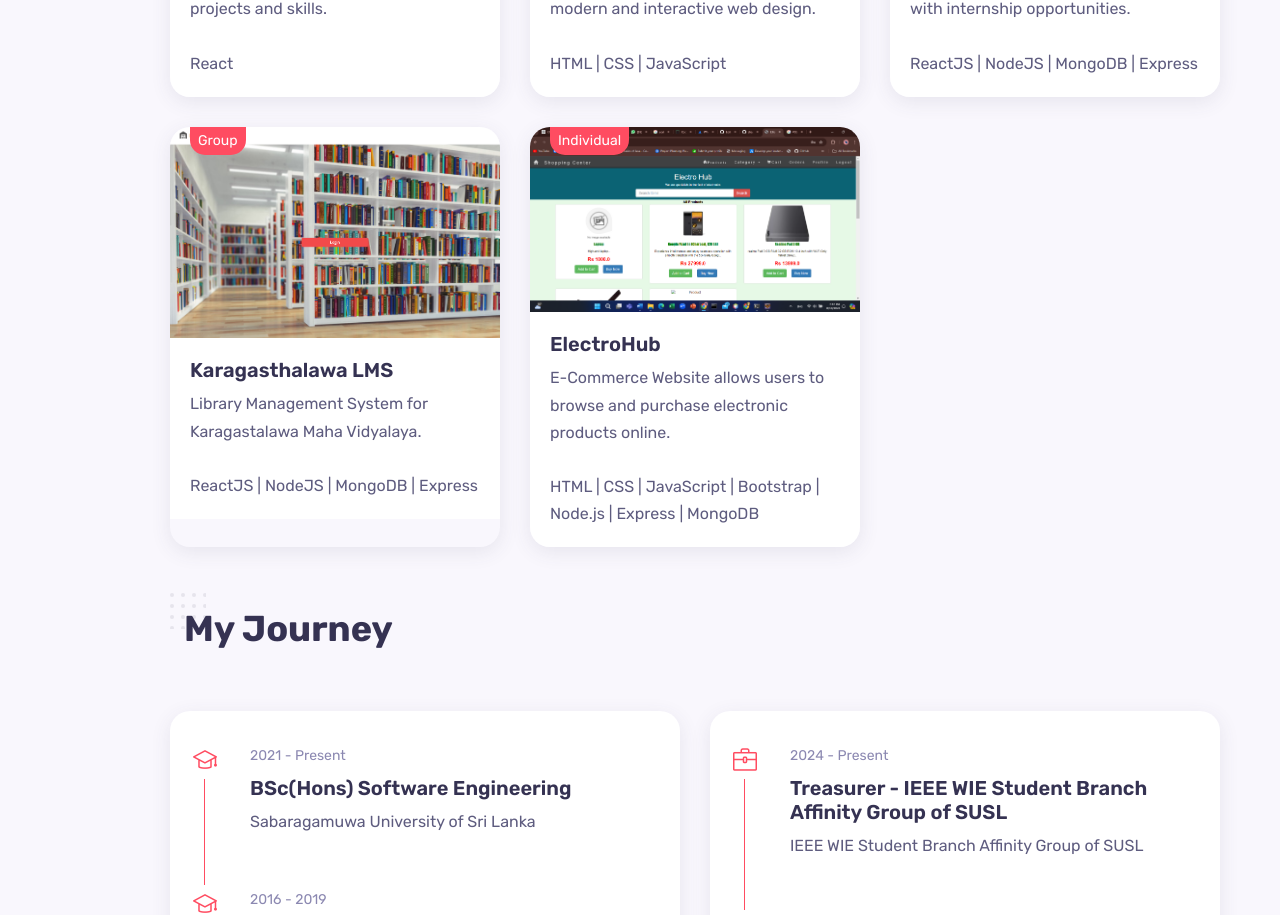
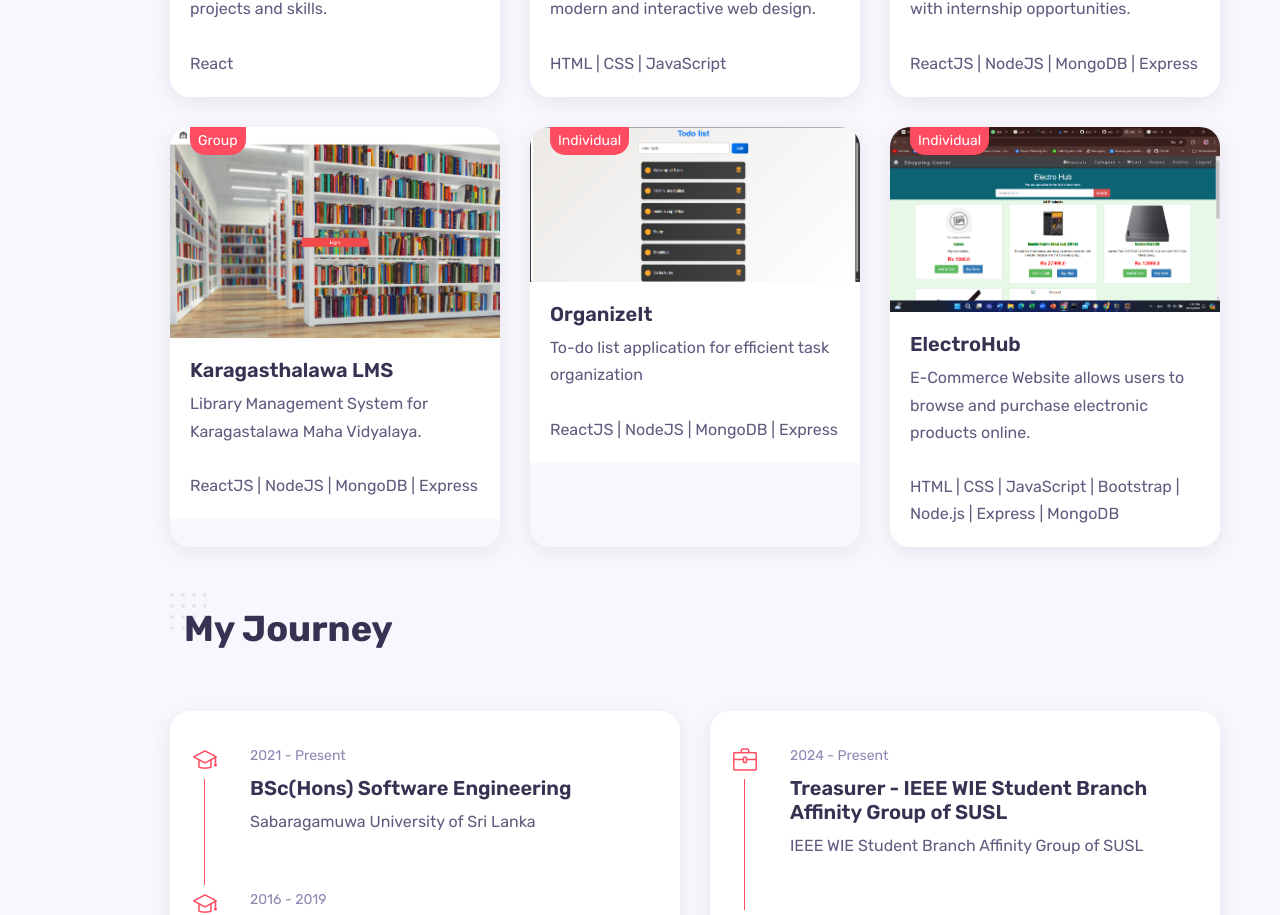
Before and after one commit to NethminiSandunika/my-react-portfolio, a React (Create React App) app: page / in a window 1280 px wide. Shown: the part 2297-3212 px from the top of the page. Built offline with nearby package versions, Linux system fonts and the light colour scheme.

Commit message:
add new project

```diff
--- a/src/components/blog/Blog.jsx
+++ b/src/components/blog/Blog.jsx
@@ -5,6 +5,7 @@ import Image2 from "../../assets/burger.png";
 import Image3 from "../../assets/internX.jpg";
 import Image4 from "../../assets/lms.png";
 import Image5 from "../../assets/electerohub.png";
+import Image6 from "../../assets/todo.png";
 
 
 
@@ -83,6 +84,23 @@ const Blog = () => {
                     </div>
                 </div>
 
+                <div className="blog__card">
+                    <div className="blog__thumb">
+                        <a href="#"><span className="blog__category">Individual</span></a>
+                        <a href="#"><img src={Image6} alt=""
+                        className="blog__img" /></a>
+                    </div>
+                    <div className="blog__details">
+                        <h3 className="blog__title">OrganizeIt</h3>
+                        <div className="blog meta">
+                            <span>To-do list application for efficient task organization</span><br></br>
+                            <br></br><span>ReactJS | NodeJS | MongoDB | Express</span>
+                            <span className="blog__dot"></span>
+                            <span></span>
+                        </div>
+                    </div>
+                </div>
+
 
                 <div className="blog__card">
                     <div className="blog__thumb">
```
Also changed, not shown: src/assets/todo.png (added).
